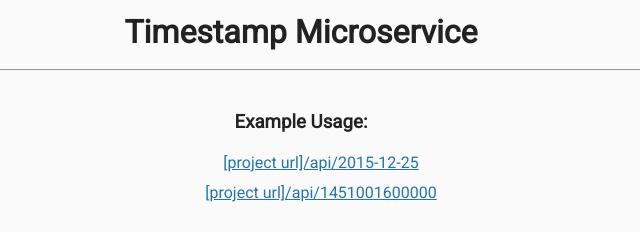
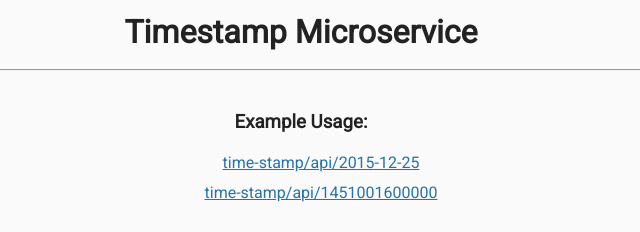
Before and after one commit to yosefHesham/time_microservice, a website: page views/index.html in a window 1280 px wide. Shown: the top 232 px of the page, 339-979 px from the left. Drawn offline with Linux system fonts and the light colour scheme; files that its build step writes are made by us from their sources.

Commit message:
add project url

```diff
--- a/package.json
+++ b/package.json
@@ -7,8 +7,8 @@
     "start": "node server.js"
   },
   "dependencies": {
-    "express": "^4.12.4",
-    "cors": "^2.8.0"
+    "cors": "^2.8.0",
+    "express": "^4.12.4"
   },
   "repository": {
     "type": "git",
--- a/views/index.html
+++ b/views/index.html
@@ -14,8 +14,8 @@
     <div class="container">
       <h3>Example Usage:</h3>
       <ul>
-        <li><a href="api/2015-12-25">[project url]/api/2015-12-25</a></li>
-        <li><a href="api/1451001600000">[project url]/api/1451001600000</a></li>
+        <li><a href="https://time-microservice0.herokuapp.com/api/2015-12-25">time-stamp/api/2015-12-25</a></li>
+        <li><a href="https://time-microservice0.herokuapp.com/api/1451001600000">time-stamp/api/1451001600000</a></li>
       </ul>
 
       <h3>Example Output:</h3>
```
Also changed, not shown: 1 other file.
